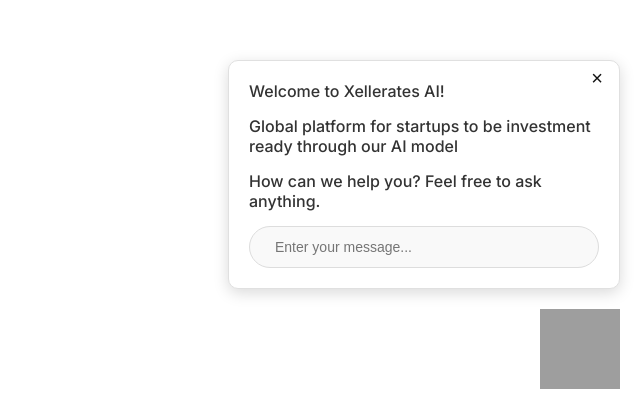
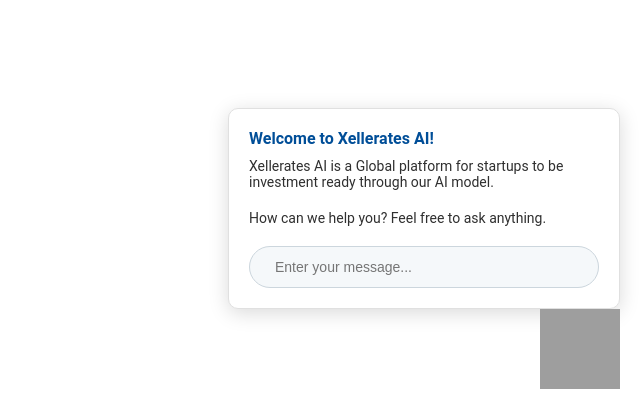
Before and after one commit to kushc2004/chatbot-node, a Next.js app: page / in a window 1280 px wide. Shown: the part 391-800 px from the top of the page, without its empty margins (640-1280 px from the left). Built offline with nearby package versions, Linux system fonts and the light colour scheme; grey boxes are pictures that could not be loaded.

Commit message:
made changes to default popup

```diff
--- a/components/chatbot.js
+++ b/components/chatbot.js
@@ -382,20 +382,15 @@
     <>
       {!isOpen && isMessageBoxOpen && (
         <div className="message-box">
-          <div>
         <div className="message-header">
-              <span className="message-text">
-                Welcome to Xellerates AI!
-                <br></br>
-              </span>
-              <span className="message-text">
-                Global platform for startups to be investment ready through our AI model
-                <br></br>
+          <span className="message-text">Welcome to Xellerates AI!</span>
+          <span className="message-subtext">
+          Xellerates AI is a Global platform for startups to be investment ready through our AI model.
           </span>
           <span className="message-subtext">
           How can we help you? Feel free to ask anything.
           </span>
-              <button className="close-btn1" onClick={() => setIsMessageBoxOpen(false)}>×</button>
+          <button className="close-btn" onClick={() => setIsMessageBoxOpen(false)}>×</button>
         </div>
         <div className="message-input-box">
           <input
@@ -408,7 +403,6 @@
         </div>
       </div>
 
-        </div>
 
       )}
 
@@ -478,45 +472,46 @@
       <style jsx>{`
 .message-box {
   position: fixed;
-  bottom: 120px;
+  bottom: 100px;
   right: 20px;
   width: 350px;
   background-color: #ffffff;
   border-radius: 10px;
-  box-shadow: 0 4px 15px rgba(0, 0, 0, 0.15);
+  box-shadow: 0 4px 20px rgba(0, 0, 0, 0.15);
   z-index: 1000;
   padding: 20px;
   border: 1px solid #e0e0e0;
+  font-family: 'Roboto', sans-serif;
 }
 
 .message-header {
   position: relative;
   margin-bottom: 15px;
+  color: #004e98;
 }
 
 .message-text {
   display: block;
   font-size: 16px;
-  font-weight: 500;
-  color: #333333;
-  margin-bottom: 15px;
+  font-weight: 600;
+  color: #004e98;
+  margin-bottom: 10px;
 }
 
 .message-subtext {
   display: block;
-  font-size: 16px;
-  font-weight: 500;
-  color: #333333;
-  margin-bottom: 12px;
+  font-size: 14px;
+  color: #2f2f2f;
+  margin-bottom: 20px;
 }
 
 .message-input-box {
   display: flex;
   align-items: center;
-  background-color: #f9f9f9;
+  background-color: #f5f8fa;
   border-radius: 25px;
   padding: 2px 15px;
-  border: 1px solid #ddd;
+  border: 1px solid #ccd6dd;
 }
 
 .message-input-box input {
@@ -527,6 +522,7 @@
   font-size: 14px;
   background-color: transparent;
   outline: none;
+  color: #004e98;
 }
 
 .close-btn1 {
@@ -535,14 +531,15 @@
   right: -10px;
   background: none;
   border: none;
-  color: #131313;
+  color: #004e98;
   font-size: 20px;
   cursor: pointer;
 }
 
 .close-btn1:hover {
-  color: #333333;
+  color: #00274d;
 }
+
 
 
 .chatbot-icon {
```
Lines whose indentation alone changed are shown as unchanged.
